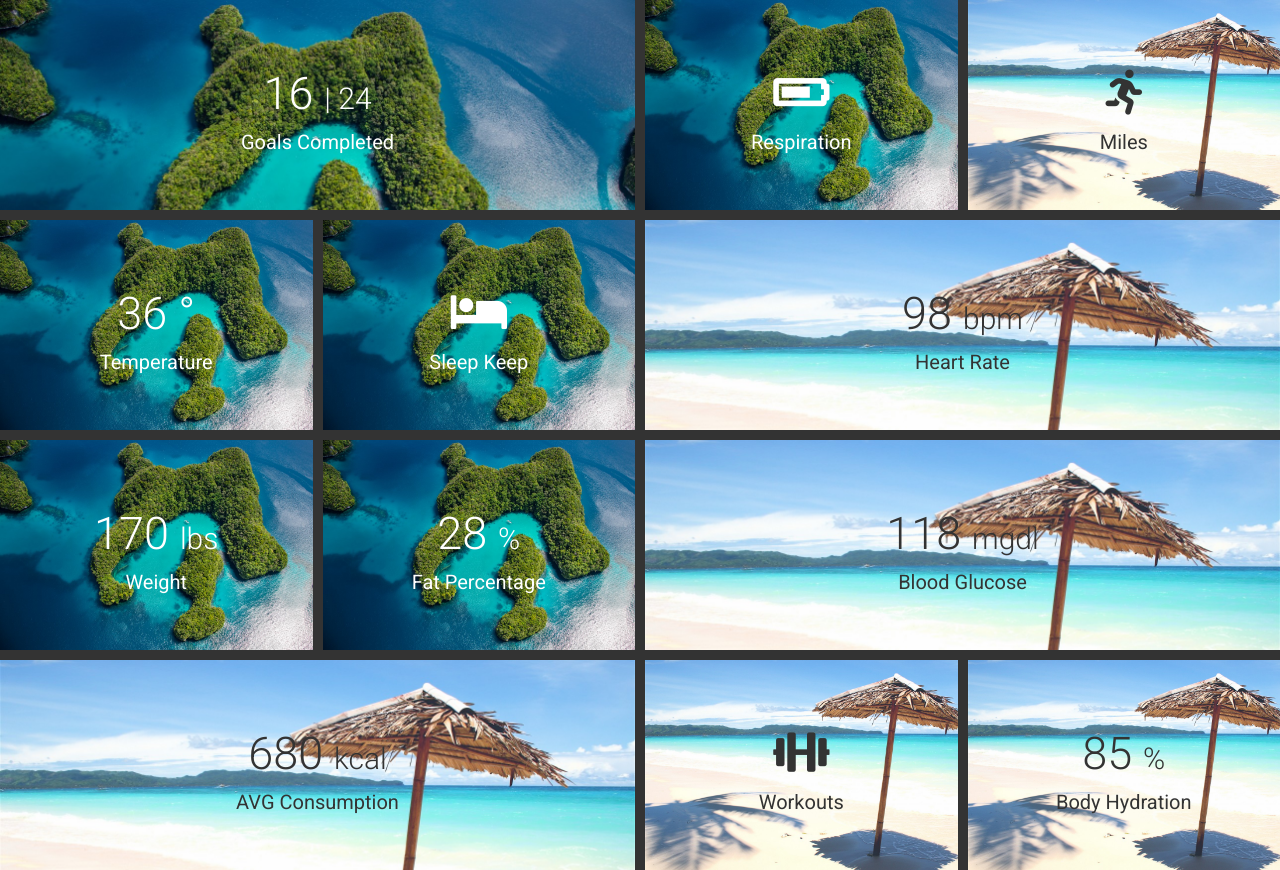
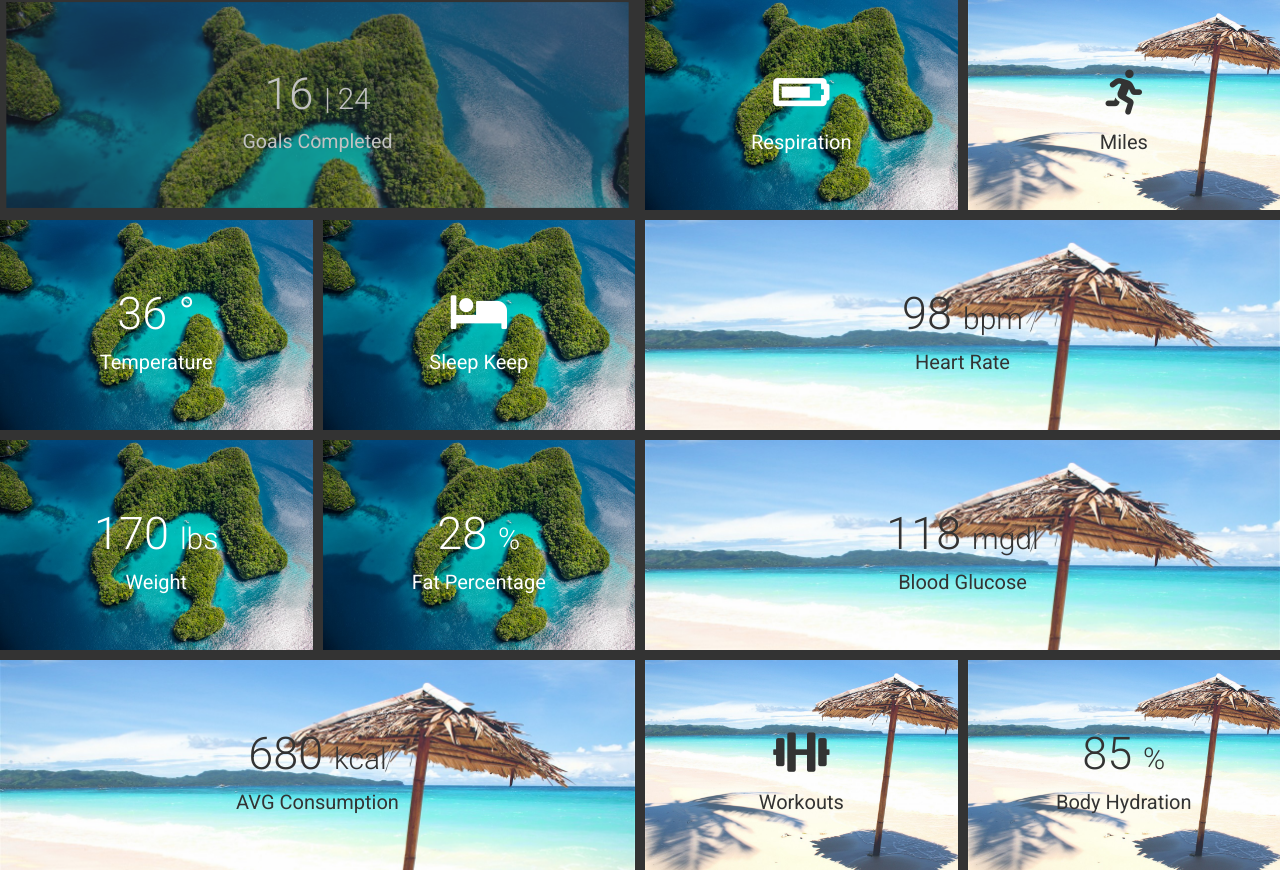
Before and after one commit to MasterSancho/CSS-Grid-Layout-Image-Span, a plain HTML site: page index.html in a window 1280 px wide. Drawn offline with Linux system fonts and the light colour scheme.

Commit message:
007-Style Step 6: div:hover
opacity: 0.7;
transform: scale(0.98);

```diff
--- a/style.css
+++ b/style.css
@@ -33,6 +33,7 @@ p {
 }
 
 .container > div {
+    cursor: pointer;
     height: 210px;
     background-size: cover;
     background-attachment: fixed;
@@ -42,6 +43,13 @@ p {
     align-items: center;
     justify-content: center;
     text-align: center;
+
+    transition: all 0.5s ease-in;
+}
+
+.container > div:hover {
+    opacity: 0.7;
+    transform: scale(0.98);
 }
 
 .container > div:nth-of-type(1) {
```
